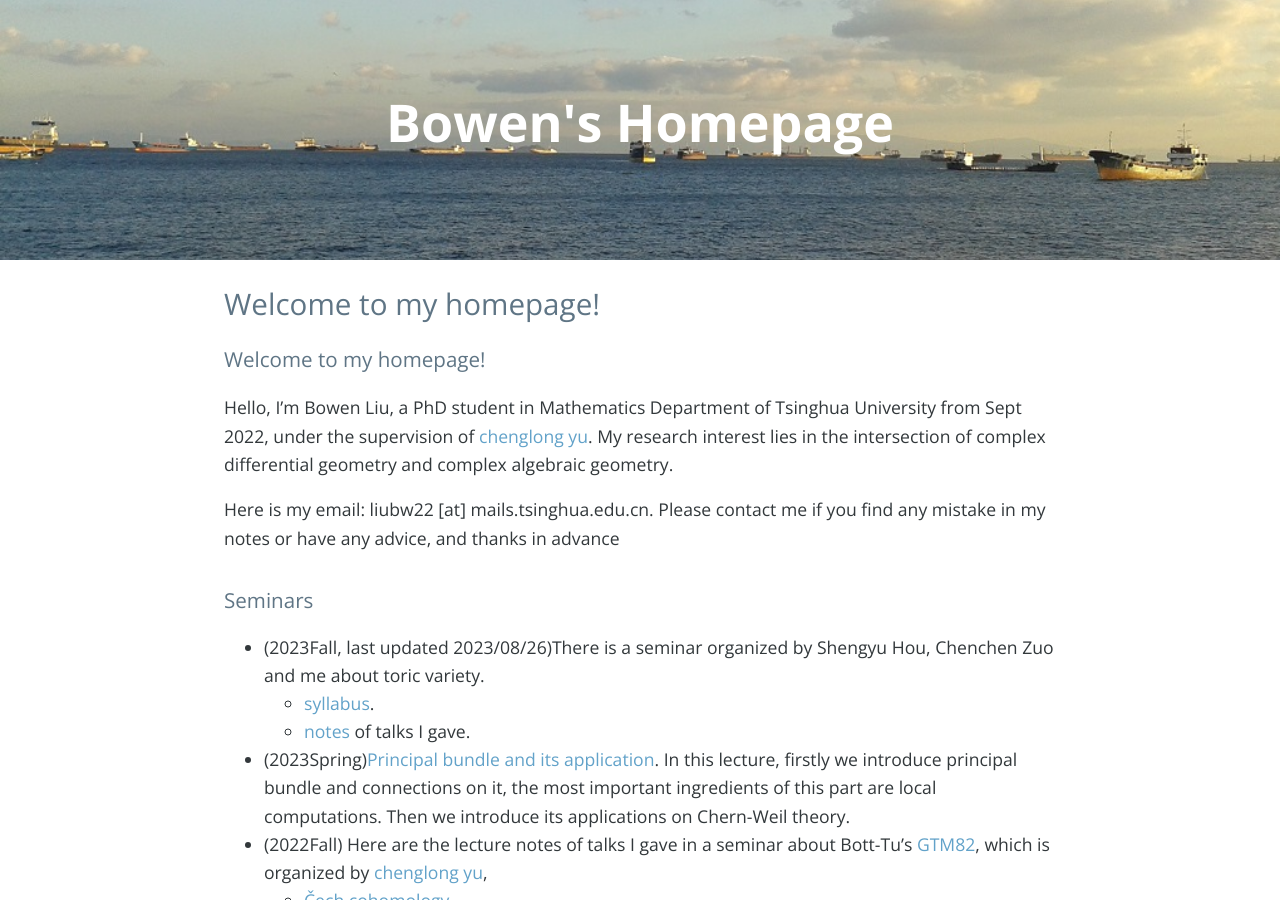
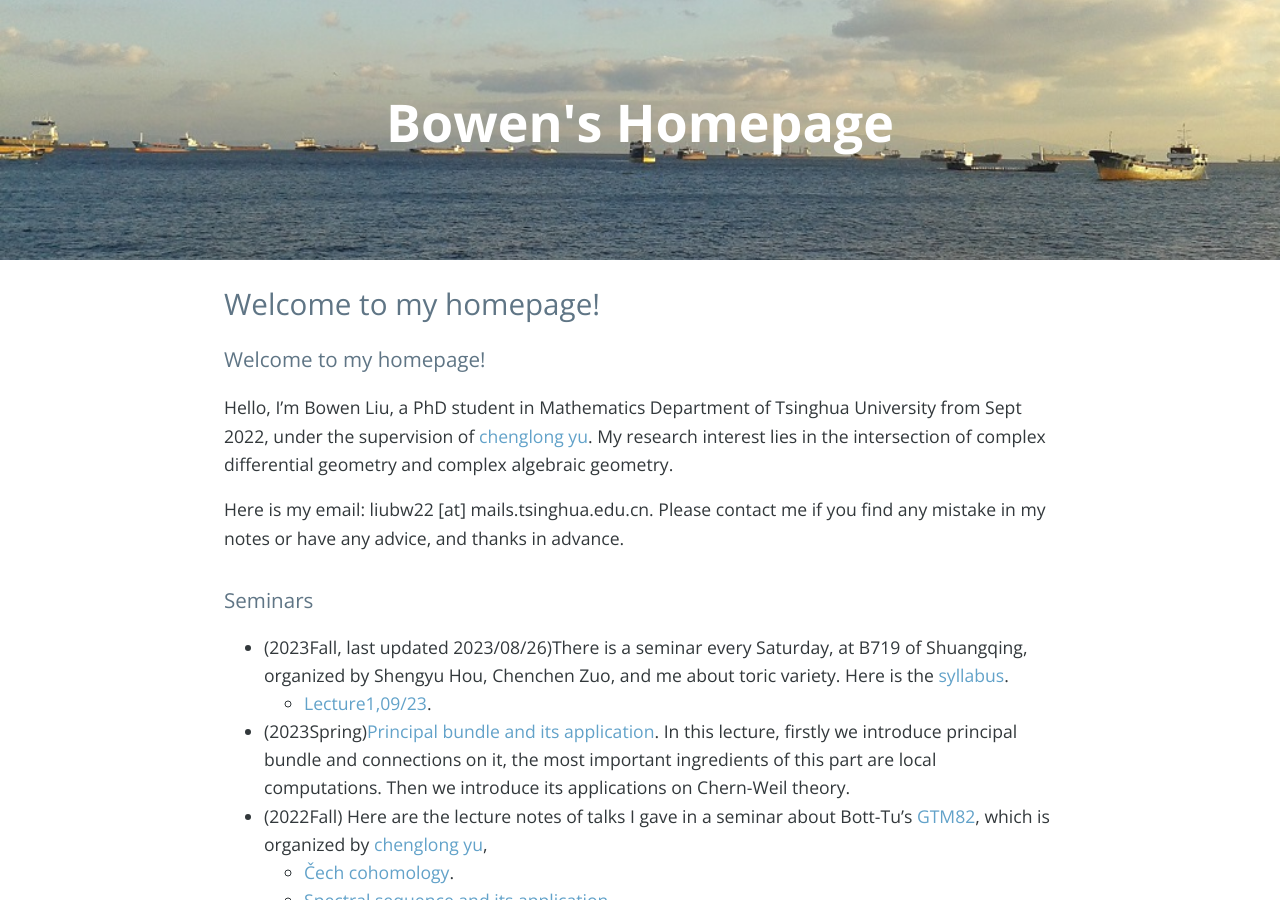
Before and after one commit to bowenl-math/bowenl-math.github.io, a Jekyll site: the page built from index.md, in a window 1280 px wide and 900 px high. Built offline with Jekyll 4.4.1, drawn with Linux system fonts in a browser that asks for light colours; nearby versions of some CDN libraries; our own code applies the rules of GitHub Pages for plain Markdown files; the list of posts is cut into pages by our own code; comment, search, counter and statistics services are not loaded.

Commit message:
toric seminar

```diff
--- a/index.md
+++ b/index.md
@@ -1,13 +1,12 @@
 ### Welcome to my homepage!
 Hello, I'm Bowen Liu, a PhD student in Mathematics Department of Tsinghua University from Sept 2022, under the supervision of [chenglong yu](https://chenglongyu.github.io/). My research interest lies in the intersection of complex differential geometry and complex algebraic geometry.
 
-Here is my email: liubw22 [at] mails.tsinghua.edu.cn. Please contact me if you find any mistake in my notes or have any advice, and thanks in advance
+Here is my email: liubw22 [at] mails.tsinghua.edu.cn. Please contact me if you find any mistake in my notes or have any advice, and thanks in advance.
 
 
 ### Seminars
-* (2023Fall, last updated 2023/08/26)There is a seminar organized by Shengyu Hou, Chenchen Zuo and me about toric variety.
-   - [syllabus](notes/2023Fall/toric/syllabus.pdf).
-   - [notes](notes/2023Fall/toric/toric_variety.pdf) of talks I gave.
+* (2023Fall, last updated 2023/08/26)There is a seminar every Saturday, at B719 of Shuangqing, organized by Shengyu Hou, Chenchen Zuo, and me about toric variety. Here is the [syllabus](notes/2023Fall/toric/syllabus.pdf).
+   - [Lecture1,09/23](notes/2023Fall/toric/0923.pdf).
 * (2023Spring)[Principal bundle and its application](notes/2023Spring/geometry_of_principal_bundle.pdf). In this lecture, firstly we introduce principal bundle and connections on it, the most important ingredients of this part are local computations. Then we introduce its applications on Chern-Weil theory.
 * (2022Fall) Here are the lecture notes of talks I gave in a seminar about Bott-Tu's [GTM82](https://link.springer.com/book/10.1007/978-1-4757-3951-0), which is organized by [chenglong yu](https://chenglongyu.github.io/),
    - [Čech cohomology](notes/2022Fall/Cech_cohomology.pdf).
```
Also changed, not shown: 6 other files.
